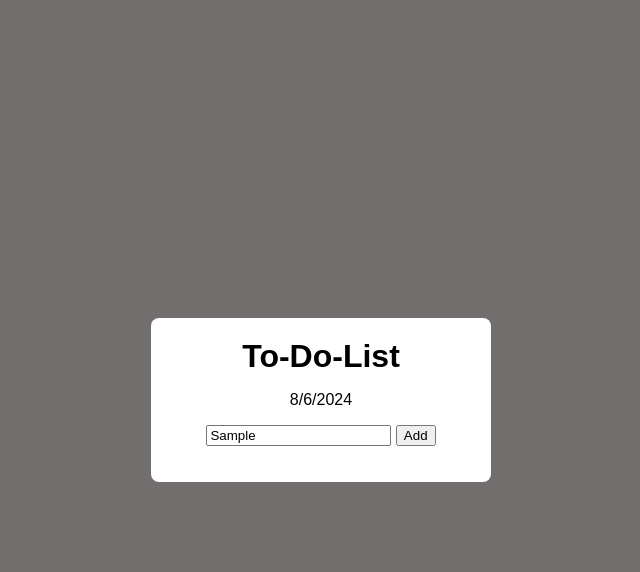
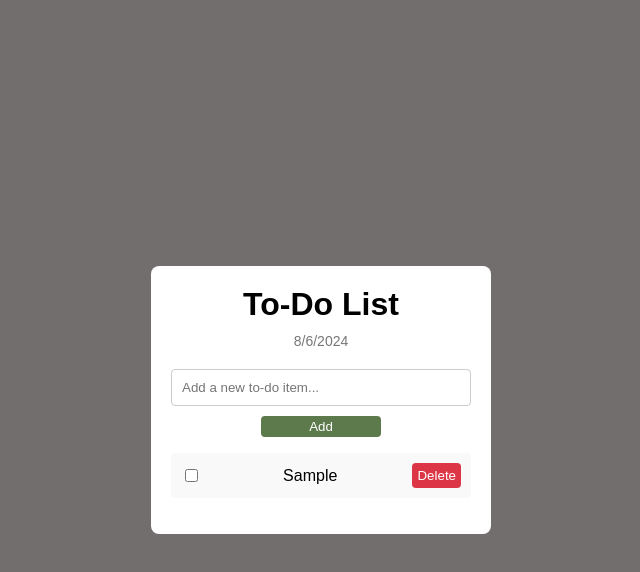
Before and after one commit to yexeniaflores/to-do-list, a plain HTML site: page assets/index.html in a window 1280 px wide. Both pictures are taken after typing "Sample" into the empty fields and a click on the button "Add". Shown: the whole page, without its empty margins (319-959 px from the left). Drawn offline with Linux system fonts and the light colour scheme.

Commit message:
renamed in html and got js connected

```diff
--- a/assets/index.html
+++ b/assets/index.html
@@ -1,19 +1,26 @@
+
+<!DOCTYPE html>
 <html lang="en">
 <head>
     <meta charset="UTF-8">
     <meta name="viewport" content="width=device-width, initial-scale=1.0">
-    <title>To Do List</title>
+    <title>To-Do List</title>
     <link rel="stylesheet" href="style.css">
+    <script src="script.js" ></script>
 </head>
 <body>
+    <!-- Container for the To-Do List -->
     <div class="container">
-        <h1>To-Do-List</h1>
+        <!-- Heading for the To-Do List -->
+        <h1>To-Do List</h1>
+        <!-- Paragraph to display the current date -->
         <p id="currentDate"></p>
-        <input type="text" id="newText" placeholder="New To Do Item...">
-        <button class="add-button">Add</button>
-        <ul id="todo-list"></ul>
+        <!-- Input field for adding new to-do items -->
+        <input type="text" id="newItem" placeholder="Add a new to-do item...">
+        <!-- Button to add the new item -->
+        <button id="addButton">Add</button>
+        <!-- Unordered list to display the to-do items -->
+        <ul id="todoList"></ul>
     </div>
-
-    <script src="script.js"></script>
 </body>
 </html>
--- a/assets/script.js
+++ b/assets/script.js
@@ -1,43 +1,54 @@
+// Wait for the document to fully load before running the script
 document.addEventListener('DOMContentLoaded', function() {
+    // Display the current date in the element with id 'currentDate'
+    document.getElementById('currentDate').innerText = new Date().toLocaleDateString();
 
-    document.getElementById ('currentDate').innerText = new Date().toLocaleDateString();
-
-    var addButton = document.getElementsByClassName('add-button');
-    addButton.addEventListener('click', addItem)
+    // Get the add button and attach an event listener to it
+    var addButton = document.getElementById('addButton');
+    addButton.addEventListener('click', addItem);
 });
 
 function addItem() {
-
+    // Get the text from the input field with id 'newItem'
     var newItemText = document.getElementById('newItem').value;
 
+    // If the input field is empty, do nothing and return
     if (newItemText === '') return;
 
+    // Create a new list item (li) element
     var li = document.createElement('li');
 
+    // Set the text of the list item to the input field's value
     li.innerText = newItemText;
 
+    // Create a checkbox to cross out the item
     var checkbox = document.createElement('input');
     checkbox.type = 'checkbox';
     checkbox.className = 'checkbox';
 
+    // Add an event listener to the checkbox to toggle the 'completed' class
     checkbox.addEventListener('change', function() {
         li.classList.toggle('completed');
     });
 
+    // Insert the checkbox at the beginning of the list item
     li.insertBefore(checkbox, li.firstChild);
 
+    // Create a button to delete the item
     var deleteButton = document.createElement('button');
     deleteButton.innerText = 'Delete';
 
+    // Add an event listener to the button to remove the list item
     deleteButton.addEventListener('click', function() {
         li.remove();
     });
 
+    // Append the delete button to the list item
     li.appendChild(deleteButton);
 
+    // Append the list item to the unordered list with id 'todoList'
     document.getElementById('todoList').appendChild(li);
 
+    // Clear the input field
     document.getElementById('newItem').value = '';
-
-
 }
--- a/assets/style.css
+++ b/assets/style.css
@@ -19,3 +19,67 @@ body {
 h1 {
     margin: 0 0 10px;
 }
+
+#currentDate {
+    margin: 10px 0 20px;
+    font-size: 14px;
+    color: #777;
+}
+
+#newItem {
+    width: calc(100% - 22px);
+    padding: 10px;
+    margin-bottom: 10px;
+    border: 1px solid #ccc;
+    border-radius: 4px;
+}
+
+button {
+    padding: .2rem 3rem;
+    border: none;
+    background: #5c7a4b;
+    color: white;
+    border-radius: 4px;
+    cursor: pointer;
+}
+
+button:hover {
+    background: #017935;
+}
+
+ul {
+    list-style-type: none;
+    padding: 0;
+}
+
+li {
+    display: flex;
+    justify-content: space-between;
+    align-items: center;
+    padding: 10px;
+    background: #f9f9f9;
+    margin-bottom: 5px;
+    border-radius: 4px;
+}
+
+li.completed {
+    text-decoration: line-through;
+    color: #777;
+}
+
+li button {
+    background: #dc3545;
+    padding: 5px;
+    border: none;
+    color: white;
+    border-radius: 4px;
+    cursor: pointer;
+}
+
+li button:hover {
+    background: #c82333;
+}
+
+.checkbox {
+    margin-right: 10px;
+}
```
